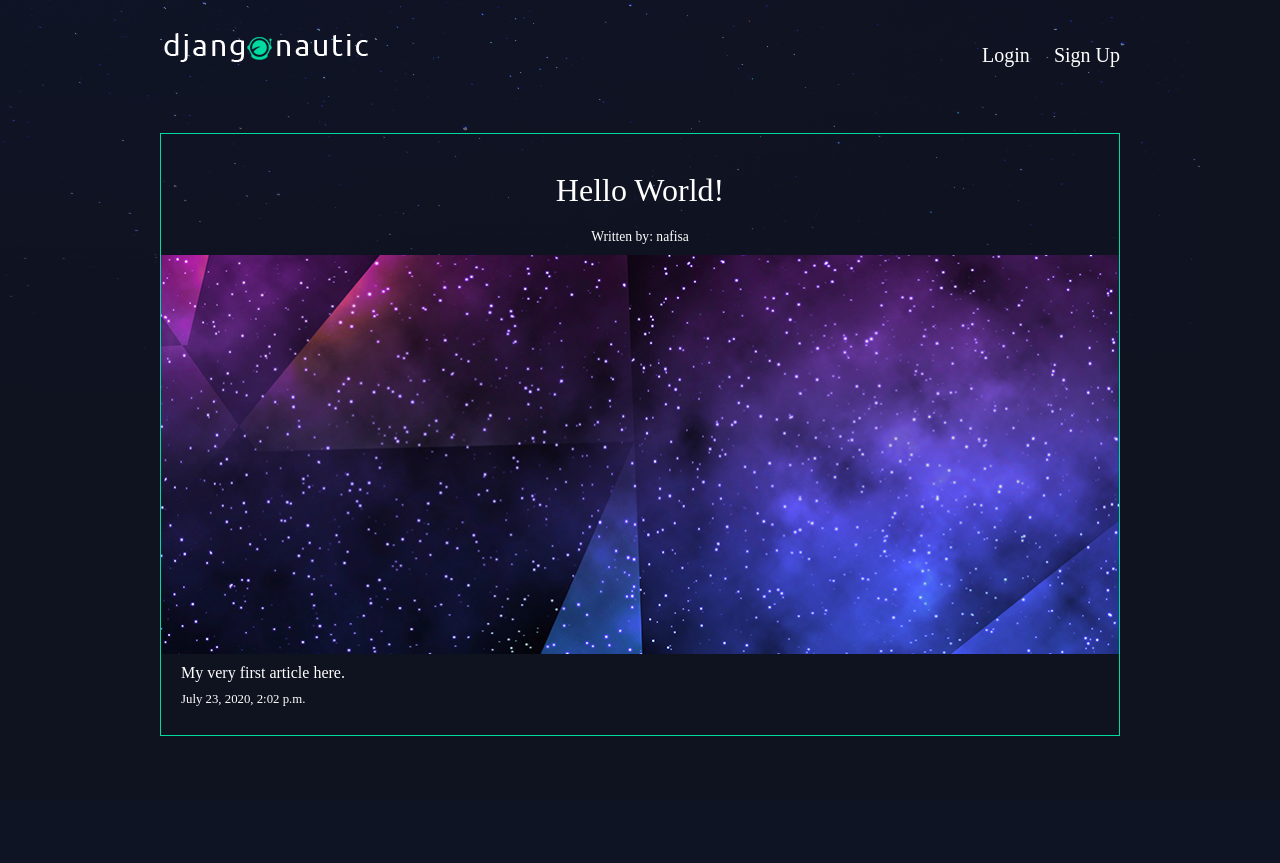
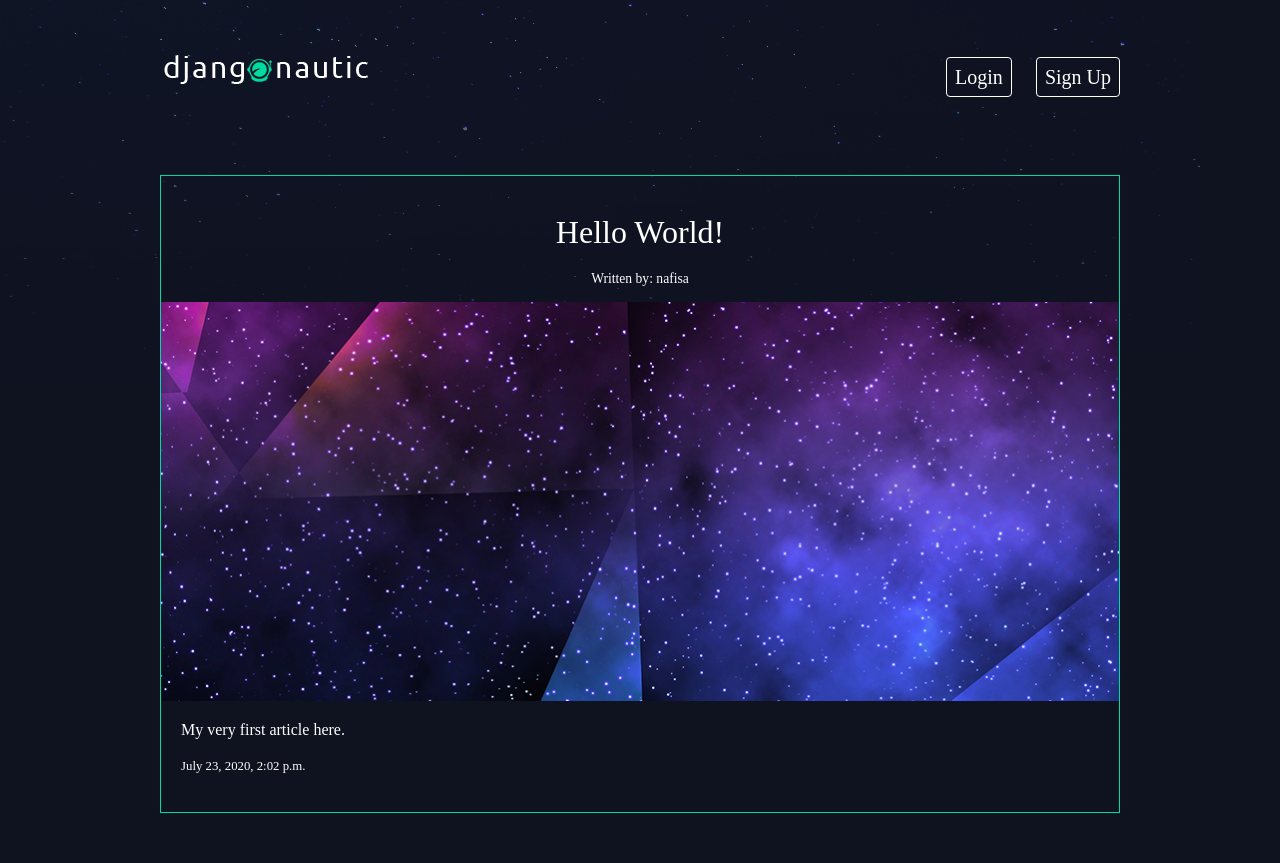
Before and after one commit to nnaaff/Django-Blog, a Django app: a page that uses djangonautic/templates/base_layout.html in a window 1280 px wide. Before the commit the page ends 736 px from the top, so only its background shows below. Run offline with Django 3.2, Linux system fonts and the light colour scheme; data comes from the database, SQL or seed files in the repository; both versions use the stored data as it was after the commit.

Commit message:
Added styling and automatic article-Title slugification

```diff
--- a/djangonautic/accounts/templates/accounts/login.html
+++ b/djangonautic/accounts/templates/accounts/login.html
@@ -1,7 +1,7 @@
 {% extends 'base_layout.html' %}
 
 {% block content %}
-    <br><br> <h1>Log In</h1> <br><br>
+    <h1>Log In</h1> <br>
     <form class="site-form" action="{% url 'accounts:login' %}" method="post">
         {% csrf_token %}
         {{ form }}
--- a/djangonautic/accounts/templates/accounts/signup.html
+++ b/djangonautic/accounts/templates/accounts/signup.html
@@ -1,7 +1,7 @@
 {% extends 'base_layout.html' %}
 
 {% block content %}
-    <br><br> <h1>Sign Up</h1> <br><br>
+    <h1>Sign Up</h1> <br>
     <form class="site-form" action="{% url 'accounts:signup' %}" method="post">
         {% csrf_token %}
         {{ form }}
--- a/djangonautic/articles/templates/articles/article_create.html
+++ b/djangonautic/articles/templates/articles/article_create.html
@@ -2,7 +2,7 @@
 
 {% block content %}
     <div class="create-article">
-        <br><br> <h2>Create a new article:</h2> <br>
+        <h2>Create a new article:</h2> <br>
         <form class="site-form" action="{% url 'articles:create' %}" method="post" enctype="multipart/form-data">
             {% csrf_token %}
             {{ form }}
@@ -10,4 +10,6 @@
             <input type="submit" value="Create">
         </form>
     </div>
+
+    <script src="/static/slugify.js"></script>
 {% endblock %}
--- a/djangonautic/assets/styles.css
+++ b/djangonautic/assets/styles.css
@@ -21,12 +21,15 @@
 
 .wrapper {
     max-width: 960px;
-    margin: 0 auto;
+    margin-top: 30px;
+    margin-bottom: 50px;
+    margin-left: auto;
+    margin-right: auto;
 }
 
 div.wrapper > h1 {
     text-align: center;
-    margin: 90px auto;
+    margin: 50px auto;
     font-size: 2.4em;
 }
 
@@ -51,8 +54,10 @@
     background: none;
     color: #fff;
     cursor: pointer;
-    border: 0;
     font-size: 20px;
+    border: 0.5px solid #fff;
+    padding: 7px;
+    border-radius: 4px;
 }
 
 .articles {
@@ -93,6 +98,7 @@
 
 .article-detail .article img {
     max-width: 100%;
+    margin-top: 5px;
 }
 
 .article-detail .article h2 {
@@ -108,9 +114,77 @@
 }
 
 .article-detail .article p {
-    margin: 10px 20px;
+    margin-top: 20px;
+    margin-bottom: 20px;
+    margin-left: 20px;
+    margin-right: 20px;
+    text-align: justify;
 }
 
 .article-detail .article .date {
     font-size: 0.8em;
 }
+
+.site-form {
+    margin-top: 20px;
+    margin-bottom: 40px;
+    border: 1px solid #00dba0;
+    padding: 20px;
+}
+
+.site-form input {
+    display: block;
+    margin: 5px 0 10px 0;
+    padding: 10px;
+}
+
+.site-form textarea {
+    display: block;
+    margin: 5px 0 10px 0;
+    padding: 10px;
+}
+
+a.highlight {
+    border: 1px solid #00dba0;
+    padding: 8px;
+    border-radius: 4px;
+    color: #00dba0;
+}
+
+.login-link, .signup-link {
+    border: 1px solid #fff;
+    padding: 8px;
+    border-radius: 4px;
+    color: #fff;
+}
+
+.helptext, .helptext ul {
+    display: block;
+    margin: 0 0 50px 0;
+    color: #bbb;
+    font-size: 16px;
+    list-style-type: square;
+}
+
+.errorlist li {
+    padding: 7px;
+    list-style-type: none;
+    border: 1px solid #FF5722;
+    margin: 10px 0;
+    color: #FF5722
+}
+
+.errorlist {
+    padding: 0;
+}
+
+.site-form input[type="submit"] {
+    background: #00dba0;
+    border: 0;
+    color: #fff;
+    font-size: 20px;
+    border-radius: 4px;
+    margin-top: 30px;
+    margin-bottom: 10px;
+    cursor: pointer;
+}
--- a/djangonautic/templates/base_layout.html
+++ b/djangonautic/templates/base_layout.html
@@ -25,10 +25,10 @@
 
                     {% else %}
                         <li>
-                            <a href="{% url 'accounts:login' %}"> Login </a>
+                            <a href="{% url 'accounts:login' %}" class="login-link"> Login </a>
                         </li>
                         <li>
-                            <a href="{% url 'accounts:signup' %}"> Sign Up </a>
+                            <a href="{% url 'accounts:signup' %}" class="signup-link"> Sign Up </a>
                         </li>
                     {% endif %}
                 </ul>
```
Also changed, not shown: djangonautic/assets/slugify.js (added, +12 -0 lines), djangonautic/db.sqlite3, djangonautic/media/1_3Hde64O.png (added).
